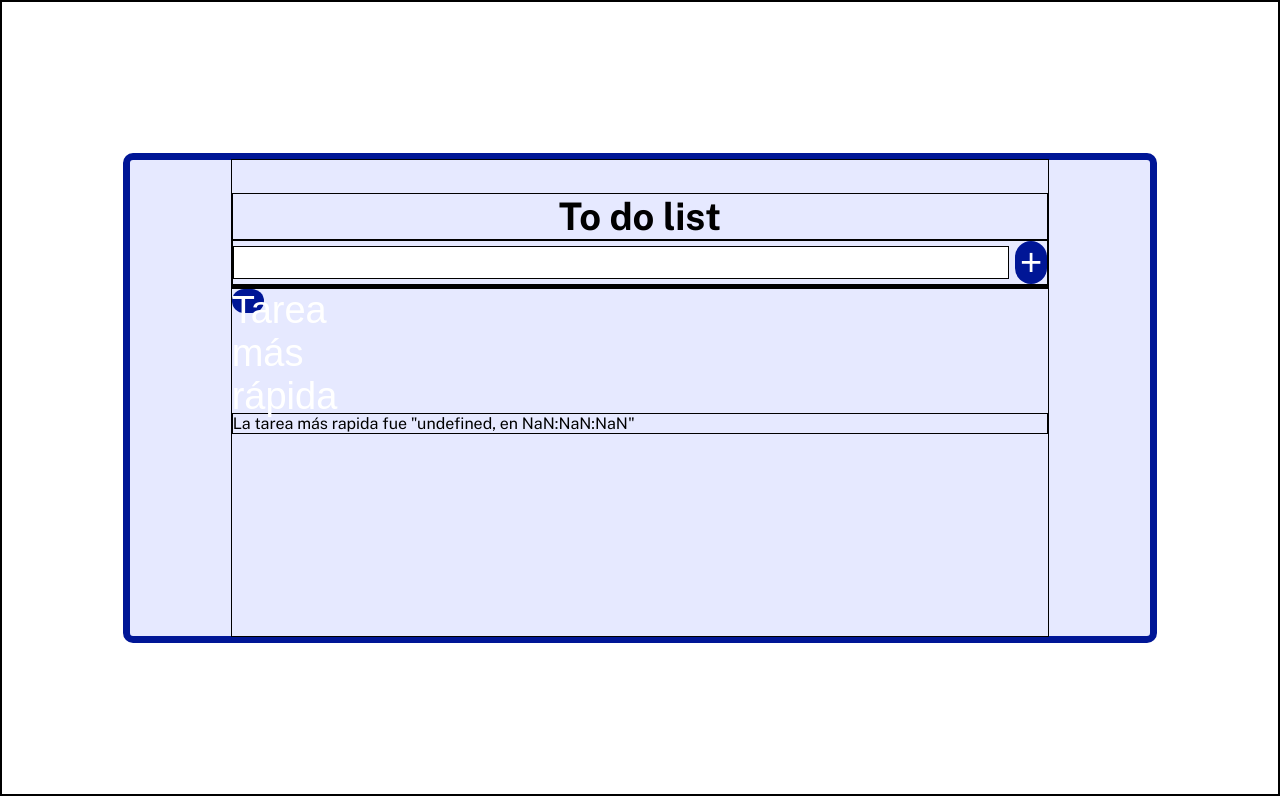
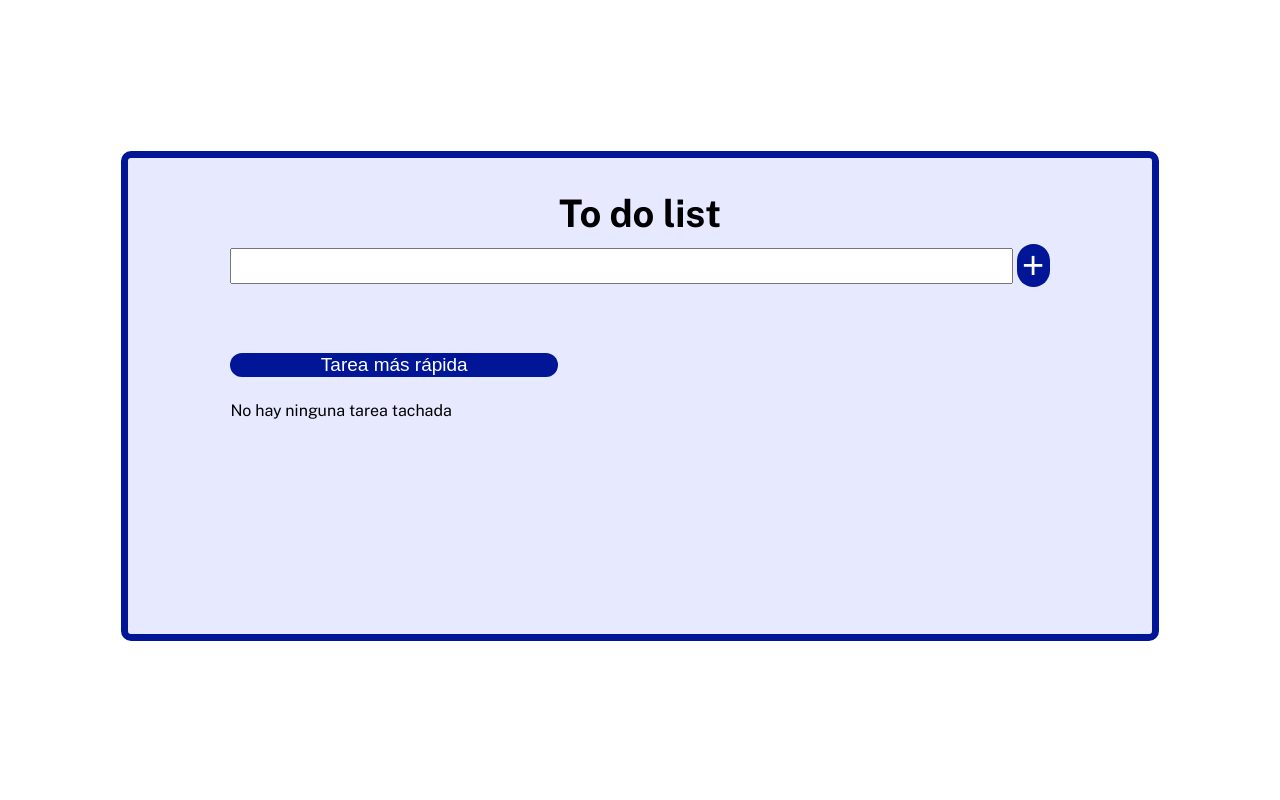
Before and after one commit to TomasGoldb/TP2-EFSI, a plain HTML site: page index.html in a window 1280 px wide. Both pictures are taken after a click on the button "Tarea más rápida". Drawn offline with nearby package versions, Linux system fonts and the light colour scheme.

Commit message:
proyect finished

```diff
--- a/app.js
+++ b/app.js
@@ -87,10 +87,8 @@ checkboxes.forEach(checkbox => {
             lista[id].tachado = false;
         }
         if(esLaTareaMasRapida(lista[id]) || !lista.some(tarea => tarea.texto==tareaMasRapida.texto&&tarea.creado==tareaMasRapida.creado)){
-            console.log(esLaTareaMasRapida(lista[id]), !lista.includes(tareaMasRapida));
             tareaMasRapida=lista[id];
         }
-        console.log(tareaMasRapida);
 
         linea.className = lista[id].tachado ? 'tachado' : '';
     });
@@ -106,8 +104,11 @@ lista[id].tachado = Date.now();
 
 btnAgregar.addEventListener('click',()=>{
     input=document.getElementById("inputt");
+    pError.innerText='';
+    pError.className="";
     if(input.value!=""){
     agregarElemento();
+    input.value="";
     mostrarTareas();
     } else{
         mostrarError('No puedes agregar una tarea vacía.');
@@ -119,17 +120,18 @@ btnAgregar.addEventListener('click',()=>{
 
 const esLaTareaMasRapida=(tarea)=> {
     if(Object.keys(tareaMasRapida).length !== 0){
-        console.log("a");
-        return tarea.tachado - tarea.creado>tareaMasRapida.tachado-tareaMasRapida.creado;
+        return (tarea.tachado - tarea.creado)<(tareaMasRapida.tachado-tareaMasRapida.creado);
     }else{
-        console.log("aa");
         return true
     }
 };
 
 const mostrarTareaMasRapida=()=>{
     let display=document.getElementById("displayTareaMasRapida");
+    if(Object.keys(tareaMasRapida).length !== 0){
     let tiempo=formatearSegundos(tareaMasRapida.tachado-tareaMasRapida.creado);
-
     display.innerText=`La tarea más rapida fue "${tareaMasRapida.texto}, en ${tiempo}"`;
+    } else{
+        display.innerText="No hay ninguna tarea tachada";
+    }
 }
--- a/index.html
+++ b/index.html
@@ -17,7 +17,7 @@
 
 
             </ul>
-            <button onclick="mostrarTareaMasRapida()">Tarea más rápida</button>
+            <button class="boton-tarea-mas-rapida" onclick="mostrarTareaMasRapida()">Tarea más rápida</button>
             <p id="displayTareaMasRapida"></p>
         </div>
     </section>
--- a/styles.css
+++ b/styles.css
@@ -4,7 +4,6 @@
 *{
     margin: 0px;
     padding: 0px;
-    border: 1px solid black;
 }
 
 
@@ -16,6 +15,7 @@
 }
 .tachado{
     text-decoration: line-through;
+    opacity: 0.6;
 }
 
 
@@ -52,6 +52,7 @@ body{
     align-content: center;
     flex-direction: row;
     flex-wrap: wrap;
+    margin-top: 1%;
 }
 .section-checklist .todo-div input[type="text"]{
     width: 93%;
@@ -75,7 +76,12 @@ body{
 .texto-todo{
     width: 100%;
 }
-
+.ul-lista{
+    margin-top: 4%;
+}
+#pError{
+    margin-top: 1%;
+}
 .ul-lista li{
     display: flex;
     justify-content: center;
@@ -84,6 +90,7 @@ body{
     padding: 1%;
     border-radius: 10px;
     margin-bottom: 1%;
+    border: 1px solid rgb(0, 22, 150);
     transition: box-shadow 0.1s ease-in;
 }
 .ul-lista li:hover{
@@ -110,3 +117,13 @@ body{
     display: flex;
     justify-content: space-between;
 }
+
+.boton-tarea-mas-rapida{
+    font-size: 1lh !important;
+    width: 40% !important;
+    margin-top: 4%;
+}
+#displayTareaMasRapida{
+    margin-top: 3%;
+
+}
```
